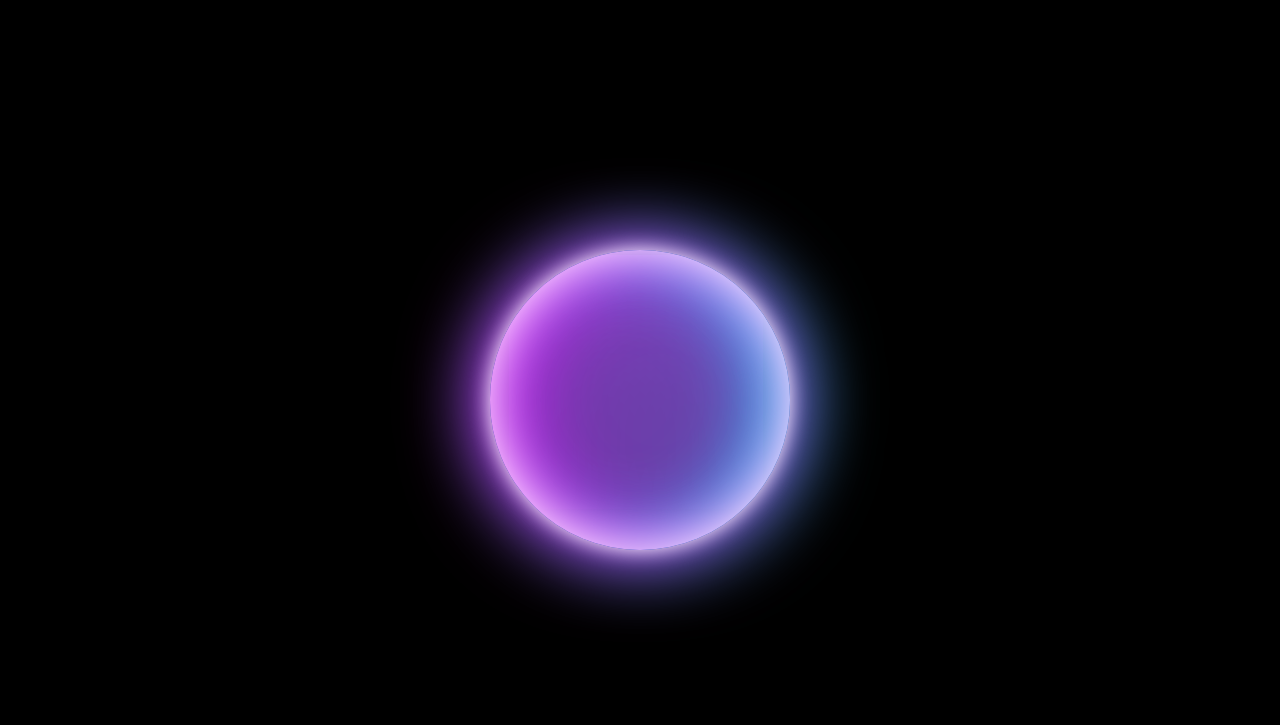
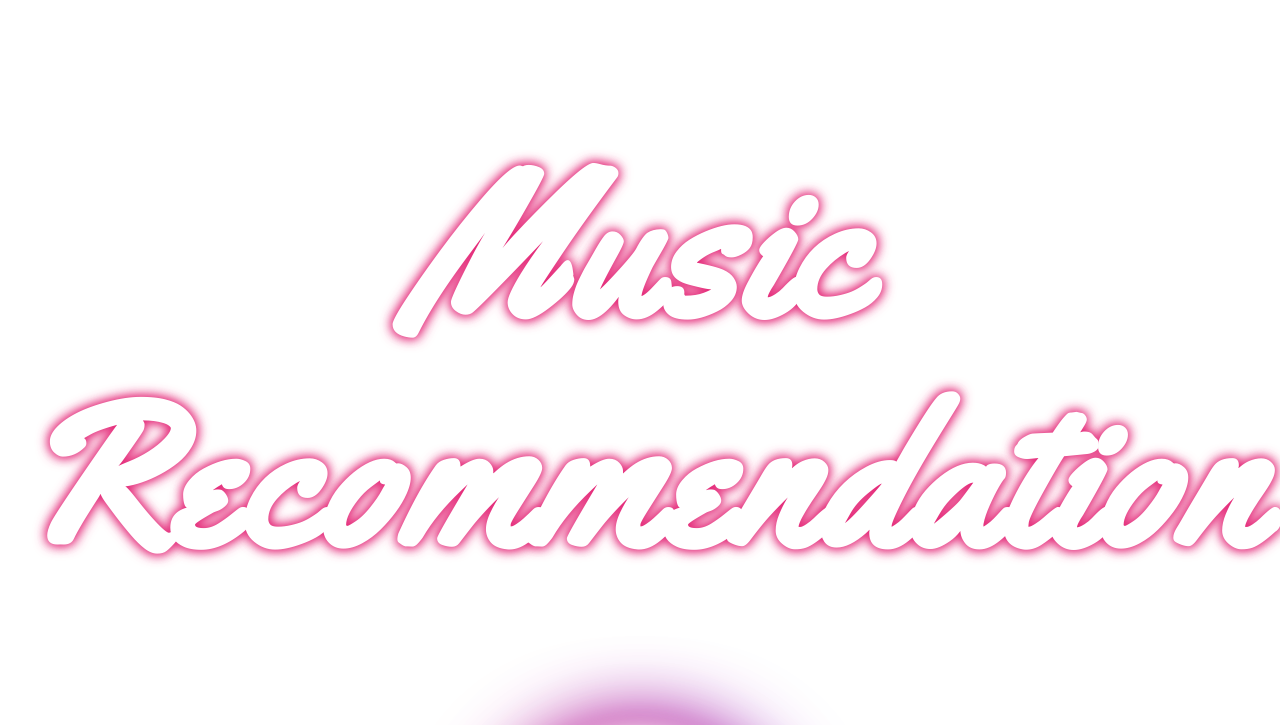
Before and after one commit to oscarmaciasc/Landpage, a plain HTML site: page index.html in a window 1280 px wide. Shown: the top 725 px of the page. Drawn offline with Linux system fonts and the light colour scheme.

Commit message:
Adding glowing text

```diff
--- a/index.html
+++ b/index.html
@@ -5,9 +5,13 @@
     <meta name="viewport" content="width=device-width, initial-scale=1.0">
     <link rel="stylesheet" href="main.css">
     <link rel="stylesheet" href="normalize.css">
+    <link href="https://fonts.googleapis.com/css2?family=Yellowtail&display=swap" rel="stylesheet"> <!--Adding Yellowtail Font-->
     <title>Landpage</title>
 </head>
 <body>
+    <div class="head">
+        <h1 class="glow">Music Recommendation</h1>
+    </div>
     <div class="pulsating_marble"></div>
 </body>
 </html>
--- a/main.css
+++ b/main.css
@@ -1,3 +1,4 @@
+/*----------------Pulsating Marble----------------*/
 *, *::before, *::after {
     box-sizing: border-box;
   }
@@ -11,7 +12,7 @@
     align-items: center;
     justify-items: center;
     margin: 0;
-    background-color: #000;
+
   }
 
   div.pulsating_marble {
@@ -20,13 +21,13 @@
     border-radius: 50%;
     box-shadow:
     0 0 20px #fff,
-    -20px 0 80px #f0f,
-    20px 0 80px #0ff,
+    -20px 0 80px #E42777,
+    20px 0 80px #6c27e3,
     inset 0 0 50px #fff,
-    inset 50px 0 80px #f0f,
-    inset -50px 0 80px #0ff,
-    inset 50px 0 300px #f0f,
-    inset -50px 0 300px #0ff;
+    inset 50px 0 80px #E42777,
+    inset -50px 0 80px #6c27e3,
+    inset 50px 0 300px #E42777,
+    inset -50px 0 300px #6c27e3;
     animation: pulsate 6s linear infinite;
   }
 
@@ -34,12 +35,64 @@
     50% {
       box-shadow:
         0 0 20px #fff,
-        20px 0 80px #f0f,
-        -20px 0 80px #0ff,
+        20px 0 80px #E42777,
+        -20px 0 80px #6c27e3,
         inset 0 0 50px #fff,
-        inset -50px 0 80px #f0f,
-        inset 50px 0 80px #0ff,
-        inset -50px 0 300px #f0f,
-        inset 50px 0 300px #0ff;
+        inset -50px 0 80px #E42777,
+        inset 50px 0 80px #6c27e3,
+        inset -50px 0 300px #E42777,
+        inset 50px 0 300px #6c27e3;
     }
   }
+  /*------------End of Pulsating Marble----------------*/
+
+
+  /*----------------Head------------------------------ */
+  div.head{
+    font-family: 'Yellowtail', cursive;
+    color: white;
+    height:inherit ;
+    width: 100%;
+    font-size: 100px;
+  }
+  /*-------------End of Head--------------------------*/
+
+  /*-------------Glowing Text-------------------------*/
+  @import url('https://fonts.googleapis.com/css?family=Warnes');
+
+  :root {
+	--animation-time: 5s;
+  }
+
+  html, body {
+	  height: 100%;
+  }
+
+  * {
+    margin: 0;
+    padding: 0;
+    font-family: 'Yellowtail', cursive
+  }
+
+  .text {
+	margin-top: 100px;
+    text-align: center;
+  }
+
+  h1 {
+	color: white;
+    letter-spacing: 8px;
+  }
+
+  .glow {
+      text-align: center;
+	text-shadow: 0 0 20px #E42777;
+	animation: 3s glow-effect infinite alternate;
+  }
+
+  @keyframes glow-effect {
+	  100% {
+		text-shadow: 0 0 10px #E42777, 0 0 15px #E42777, 0 0 20px #E42777;
+	  }
+  }
+  /*-----------------End of Glowing Text-----------------*/
```
